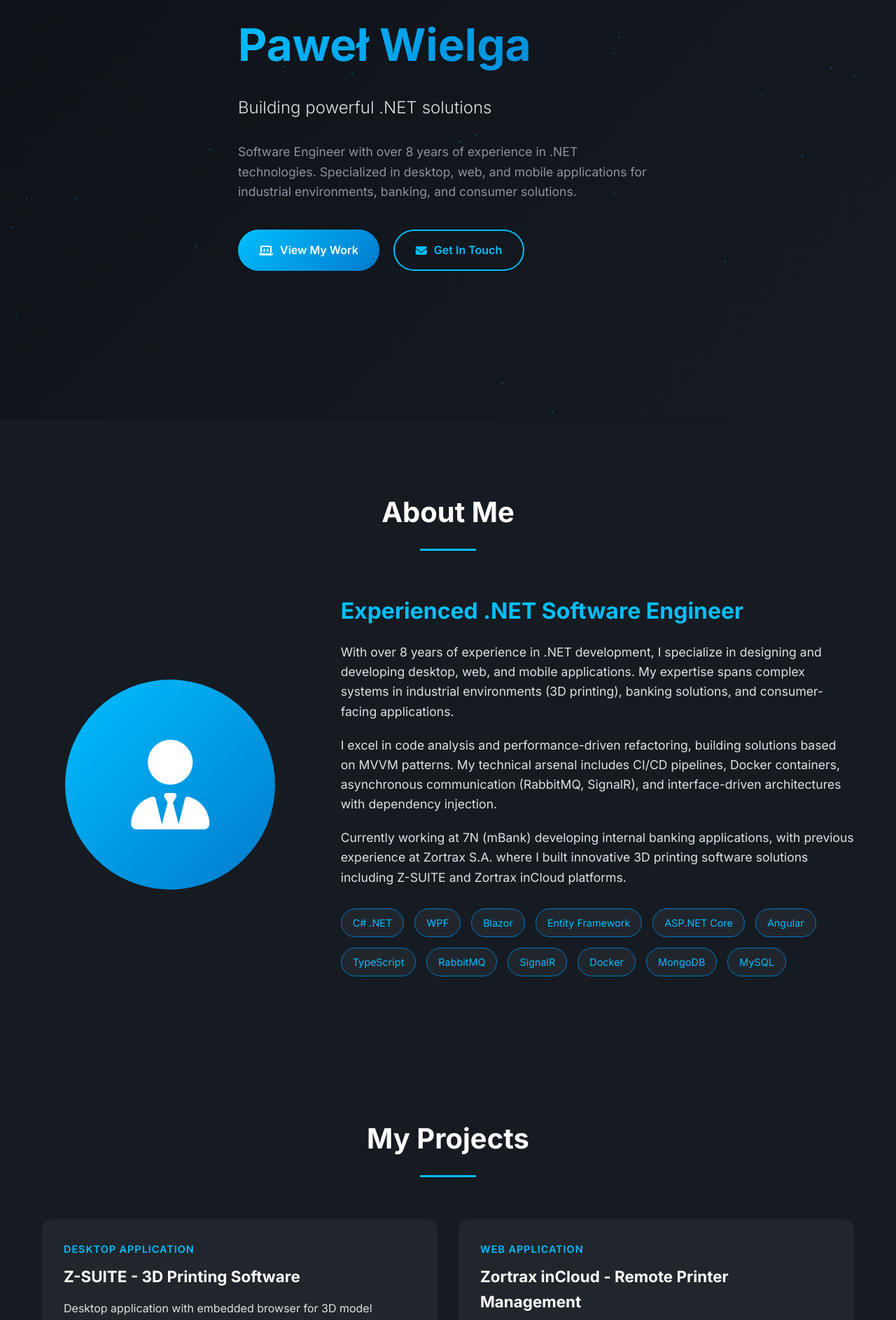
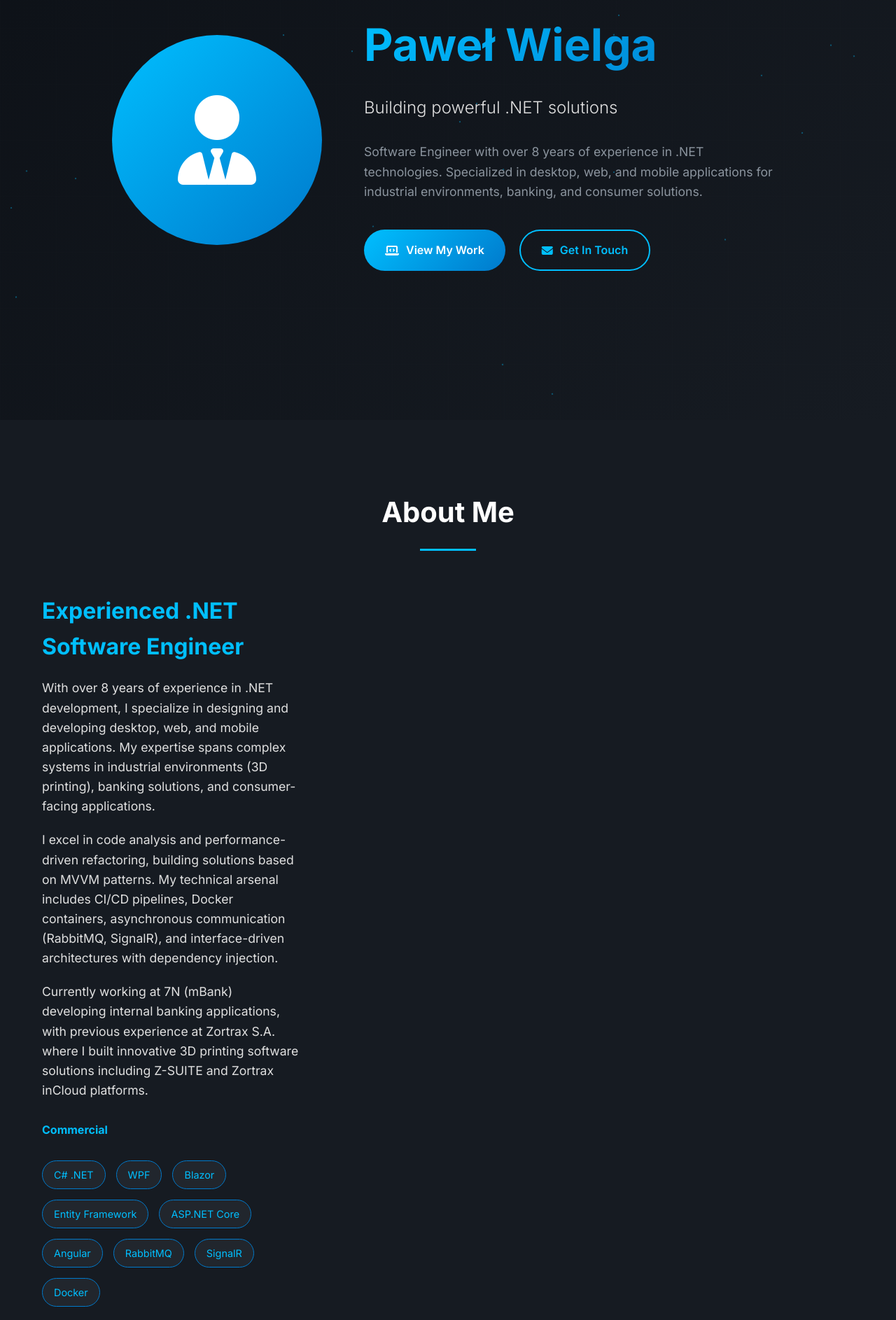
Before and after one commit to PawelWielga/dihor, a React (Vite) app: page / in a window 1280 px wide. Shown: the part 200-2086 px from the top of the page at 70% size. Built offline with nearby package versions, Linux system fonts and the light colour scheme.

Commit message:
Move profile photo to hero and split skills

```diff
--- a/src/components/About.jsx
+++ b/src/components/About.jsx
@@ -4,11 +4,6 @@ function About() {
       <div className="container">
         <h2 className="section-title scroll-animate">About Me</h2>
         <div className="about-content scroll-animate">
-          <div className="about-image">
-            <div className="profile-img">
-              <i className="fas fa-user-tie" />
-            </div>
-          </div>
           <div className="about-text">
             <h3>Experienced .NET Software Engineer</h3>
             <p>
@@ -30,6 +25,8 @@ function About() {
               innovative 3D printing software solutions including Z-SUITE and
               Zortrax inCloud platforms.
             </p>
+            <div className="skills-section">
+              <h4>Commercial</h4>
               <div className="tech-stack">
                 <span className="tech-tag">C# .NET</span>
                 <span className="tech-tag">WPF</span>
@@ -37,12 +34,18 @@ function About() {
                 <span className="tech-tag">Entity Framework</span>
                 <span className="tech-tag">ASP.NET Core</span>
                 <span className="tech-tag">Angular</span>
-              <span className="tech-tag">TypeScript</span>
                 <span className="tech-tag">RabbitMQ</span>
                 <span className="tech-tag">SignalR</span>
                 <span className="tech-tag">Docker</span>
+              </div>
+            </div>
+            <div className="skills-section">
+              <h4>Home-made Projects</h4>
+              <div className="tech-stack">
+                <span className="tech-tag">TypeScript</span>
                 <span className="tech-tag">MongoDB</span>
                 <span className="tech-tag">MySQL</span>
+              </div>
             </div>
           </div>
         </div>
--- a/src/components/Hero.jsx
+++ b/src/components/Hero.jsx
@@ -6,6 +6,12 @@ function Hero() {
       <Particles />
       <div className="container">
         <div className="hero-content">
+          <div className="hero-image">
+            <div className="profile-img">
+              <i className="fas fa-user-tie" />
+            </div>
+          </div>
+          <div className="hero-text">
             <h1>Paweł Wielga</h1>
             <p className="tagline">Building powerful .NET solutions</p>
             <p className="subtitle">
@@ -25,6 +31,7 @@ function Hero() {
             </div>
           </div>
         </div>
+      </div>
     </section>
   )
 }
--- a/src/index.css
+++ b/src/index.css
@@ -153,6 +153,14 @@ html { scroll-behavior: smooth; }
             position: relative;
             z-index: 2;
             animation: fadeInUp 1s ease-out;
+            display: grid;
+            grid-template-columns: 1fr 2fr;
+            gap: 60px;
+            align-items: center;
+        }
+
+        .hero-image {
+            text-align: center;
         }
 
         .hero h1 {
@@ -261,10 +269,6 @@ html { scroll-behavior: smooth; }
             align-items: center;
         }
 
-        .about-image {
-            text-align: center;
-        }
-
         .profile-img {
             width: 300px;
             height: 300px;
@@ -295,6 +299,15 @@ html { scroll-behavior: smooth; }
             flex-wrap: wrap;
             gap: 15px;
             margin-top: 30px;
+        }
+
+        .skills-section {
+            margin-top: 30px;
+        }
+
+        .skills-section h4 {
+            margin-bottom: 10px;
+            color: var(--accent-cyan);
         }
 
         .tech-tag {
@@ -547,6 +560,11 @@ html { scroll-behavior: smooth; }
                 align-items: flex-start;
             }
 
+            .hero-content {
+                grid-template-columns: 1fr;
+                text-align: center;
+            }
+
             .about-content {
                 grid-template-columns: 1fr;
                 text-align: center;
```
Lines whose indentation alone changed are shown as unchanged.
